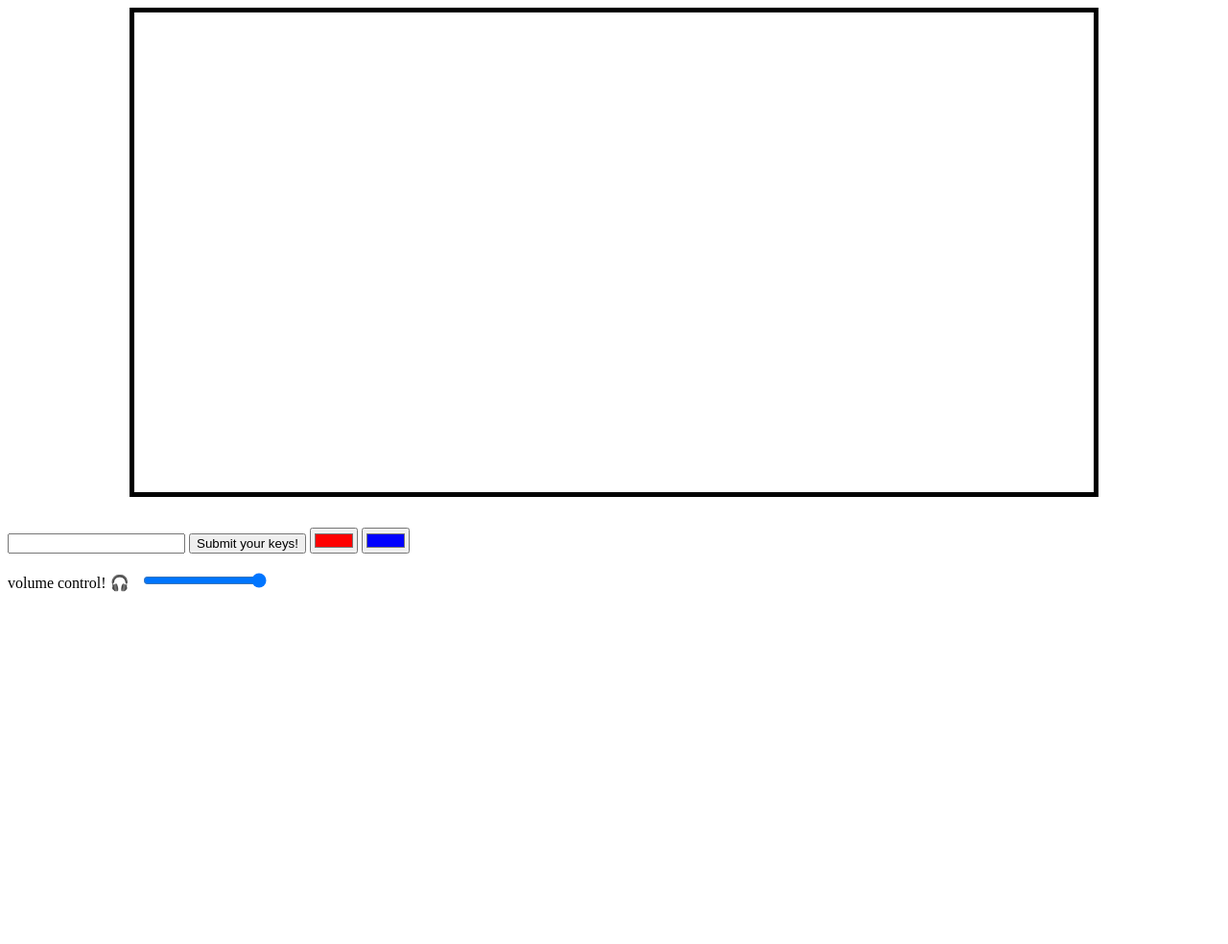
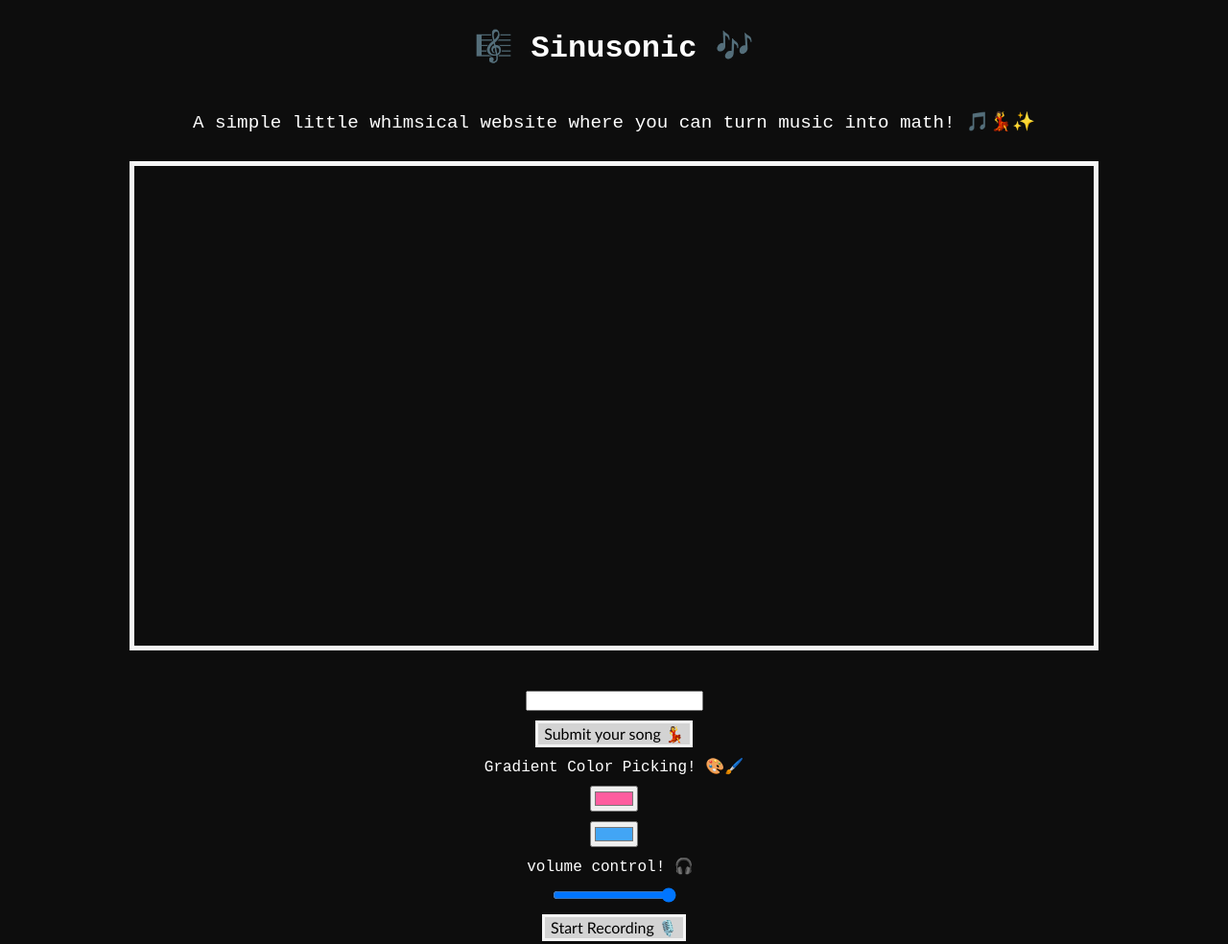
Before and after one commit to shreya-0718/sinusonic, a plain HTML site: page index.html in a window 1280 px wide. Shown: the whole page at 96% size. Before the commit the page ends 800 px from the top, so only its background shows below. Drawn offline with Linux system fonts and the light colour scheme.

Commit message:
Recording functionality, added ✨ aesthetics ✨

```diff
--- a/index.html
+++ b/index.html
@@ -6,20 +6,26 @@
     <link href="style.css" rel="stylesheet"/>
 </head>
 <body>
-    <div id=”container”>
+    <div id="container">
+
+        <h1> 🎼 Sinusonic 🎶 </h1>
+        <p> A simple little whimsical website where you can turn music into math! 🎵💃✨ </p>
         <canvas id="canvas"> </canvas>
+
+        <input type="text" id="input">
+        <button id="submit" onclick="handle()"> Submit your song 💃 </button>
+
+        <label for="color1"> Gradient Color Picking! 🎨🖌️ </label>
+
+        <input type="color" id="color1" value="#fe5d9f">
+        <input type="color" id="color2" value="#42a5f5">
+
+        <label for="vol-slider" style="margin-right: 8px;">volume control! 🎧</label>
+        <input type="range" min="0" max="100" value="100" id="vol-slider">
+
+        <button id="record" onclick="toggle()"> Start Recording 🎙️ </button>
+
     </div>
-
-    <input type="text" id="input">
-    <button id="submit" onclick="handle()"> Submit your keys! </button>
-
-    <input type="color" id="color1" value="#ff0000">
-    <input type="color" id="color2" value="#0000ff">
-    <br>
-    <br>
-
-    <label for="vol-slider" style="margin-right: 8px;">volume control! 🎧</label>
-    <input type="range" min="0" max="100" value="100" id="vol-slider">
 
     <script src="main.js"></script>
 </body>
--- a/main.js
+++ b/main.js
@@ -44,6 +44,9 @@ const colorpicker2 = document.getElementById("color2");
 
 // volume control variables
 const vol_slider = document.getElementById("vol-slider");
+
+// recording variables
+const recording_toggle = document.getElementById('record');
 
 function frequency(pitch) {
     freq = pitch / 10000;
@@ -108,7 +111,7 @@ function drawWave(){
 }
 
 function line() {
-    amplitude = vol_slider.value; // adjust amplitude based on volume slider
+    amplitude = vol_slider.value*.6; // adjust amplitude based on volume slider
     y = height/2 + (amplitude * Math.sin(x * 2 * Math.PI * freq * (0.5 * length)));
 
     const gradient = ctx.createLinearGradient(0, 0, width, 0);
@@ -128,3 +131,51 @@ function line() {
         clearInterval(interval);
     }
 }
+
+// set up audio recording
+var blob, recorder = null;
+var chunks = [];
+
+function startRecording(){
+    const canvasStream = canvas.captureStream(20); // Frame rate of canvas
+    const audioDestination = audioCtx.createMediaStreamDestination();
+    gainNode.connect(audioDestination);
+
+    const combinedStream = new MediaStream();
+    // Add in video data
+
+    canvasStream.getVideoTracks().forEach(track => combinedStream.addTrack(track));
+    audioDestination.stream.getAudioTracks().forEach(track => combinedStream.addTrack(track))
+
+    recorder = new MediaRecorder(combinedStream, { mimeType: 'video/webm' });
+
+    recorder.ondataavailable = e => {
+        if (e.data.size > 0) {
+            chunks.push(e.data);
+        }
+    };
+
+    recorder.onstop = () => {
+        const blob = new Blob(chunks, { type: 'video/webm' });
+        const url = URL.createObjectURL(blob);
+        const a = document.createElement('a');
+        a.href = url;
+        a.download = 'recording.webm';
+        a.click();
+        URL.revokeObjectURL(url);
+    };
+
+    recorder.start();
+}
+
+var is_recording = false;
+function toggle(){
+    is_recording = !is_recording;
+    if (is_recording) {
+        recording_toggle.innerHTML = " Stop Recording 🛑 ";
+        startRecording();
+    } else {
+        recording_toggle.innerHTML = " Start Recording 🎙️ ";
+        recorder.stop();
+    }
+}
--- a/style.css
+++ b/style.css
@@ -1,12 +1,46 @@
 #canvas {
-   border: 5px solid black;
+   border: 5px solid whitesmoke;
    height: 500px;
    width: 1000px;
    margin-bottom: 2em;
+}
 
-   padding-left: 0;
-   padding-right: 0;
-   margin-left: auto;
-   margin-right: auto;
-   display: block;
+#container {
+   min-height: 100vh;
+   display: flex;
+   flex-direction: column;
+   gap: 10px;
+   align-items: center; /* Centers items horizontally */
+   justify-content: center; /* Centers items vertically */
+   text-align: center;
+
+   color: white;
+   font-family: 'Courier New', Courier, monospace;
+   font-style: bold;
 }
+
+button {
+   background-color: lightgray;
+   color: black;
+   border: 3px solid whitesmoke;
+   font-family: "Trebuchet MS", Helvetica, sans-serif;
+   font-size: 1em;
+   font-weight: 200;
+
+}
+
+body {
+   background-color: #0d0d0d;
+}
+
+h1 {
+   font-size: 2em;
+   margin-bottom: 0.5em;
+}
+
+p {
+   font-size: 1.2em;
+   font-weight: 10;
+   margin-bottom: 1em;
+   font-style: bold;
+}
```
